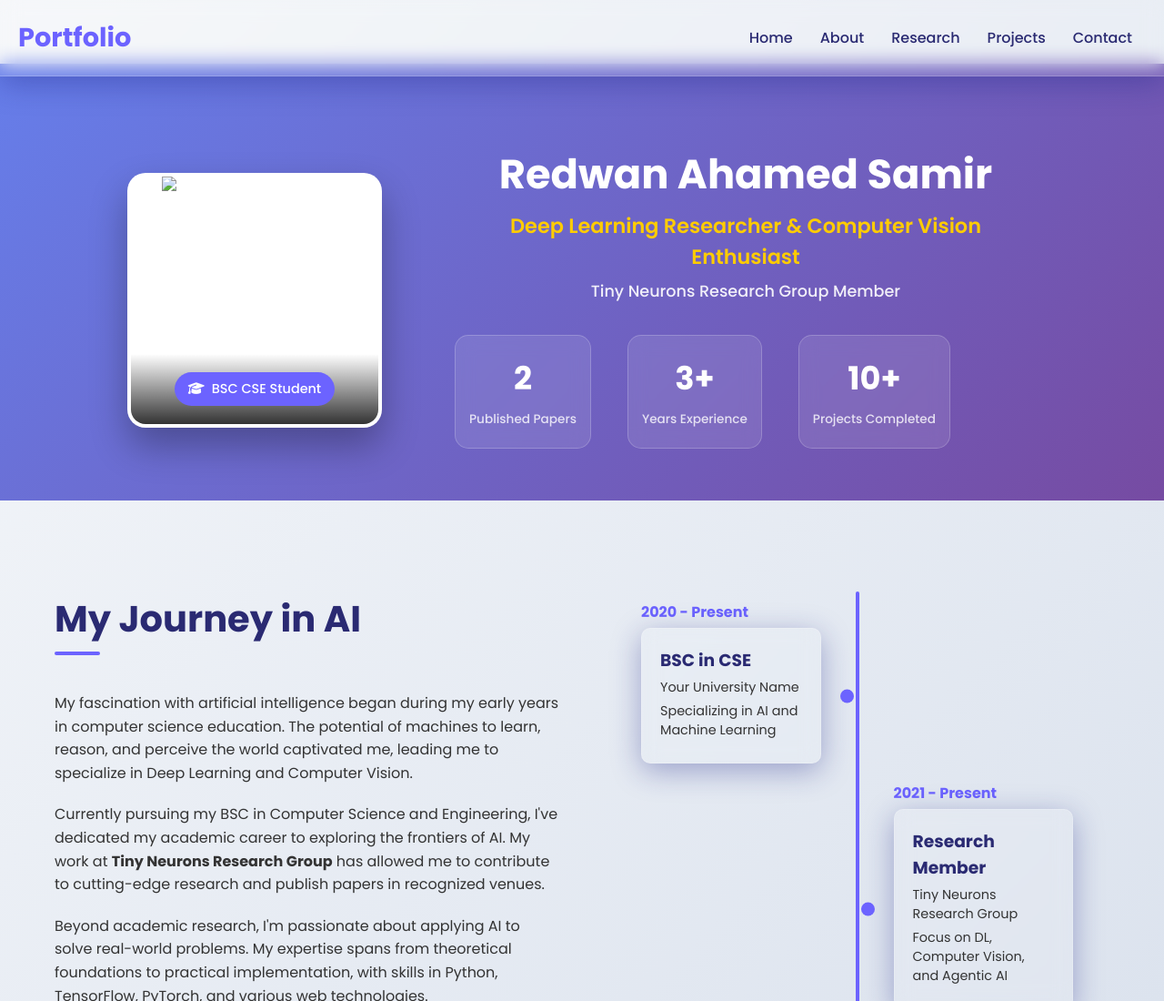
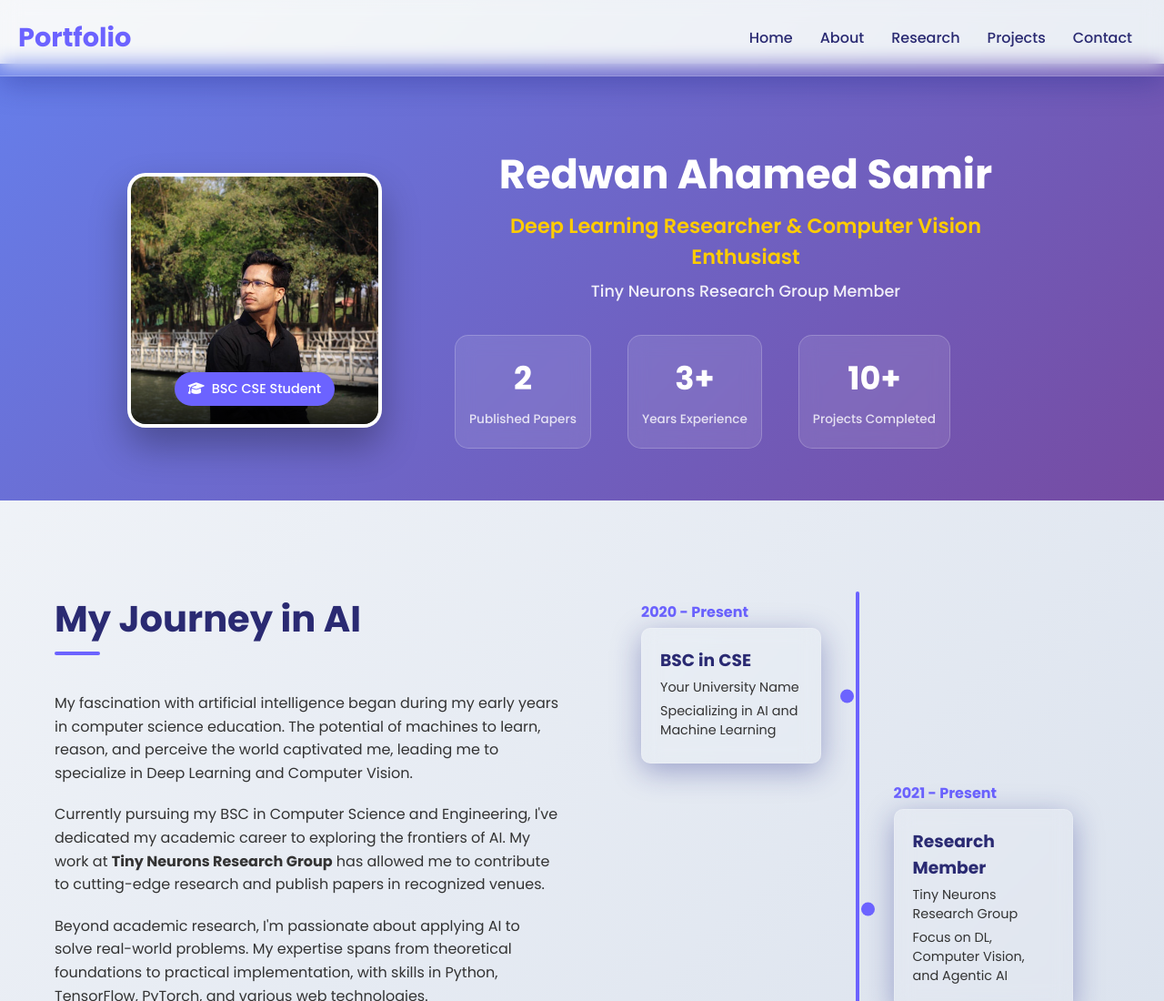
Before and after one commit to samir-cyb/my_portfolio, a plain HTML site: page about.html in a window 1280 px wide. Shown: the top 1100 px of the page at 91% size. Drawn offline with Linux system fonts and the light colour scheme.

Commit message:
profile update

```diff
--- a/about.html
+++ b/about.html
@@ -32,7 +32,7 @@
         <div class="container">
             <div class="hero-profile">
                 <div class="profile-image-container">
-                    <img src="assets/images/profile.jpg" alt="Redwan Ahamed Samir" class="hero-profile-img">
+                    <img src="./photos/my.jpg" alt="Redwan Ahamed Samir" class="hero-profile-img">
                     <div class="profile-overlay">
                         <div class="profile-badge">
                             <i class="fas fa-graduation-cap"></i>
```
Also changed, not shown: photos/my.jpg (added).
